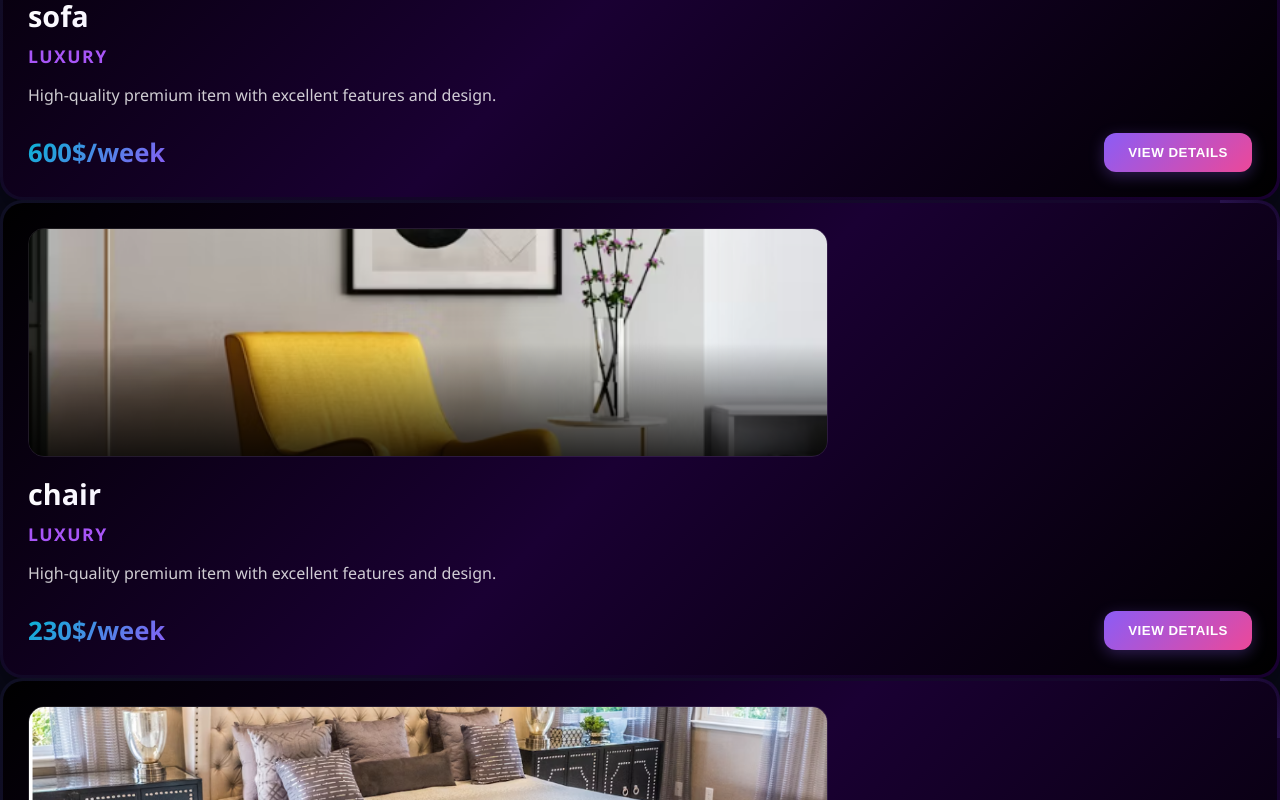
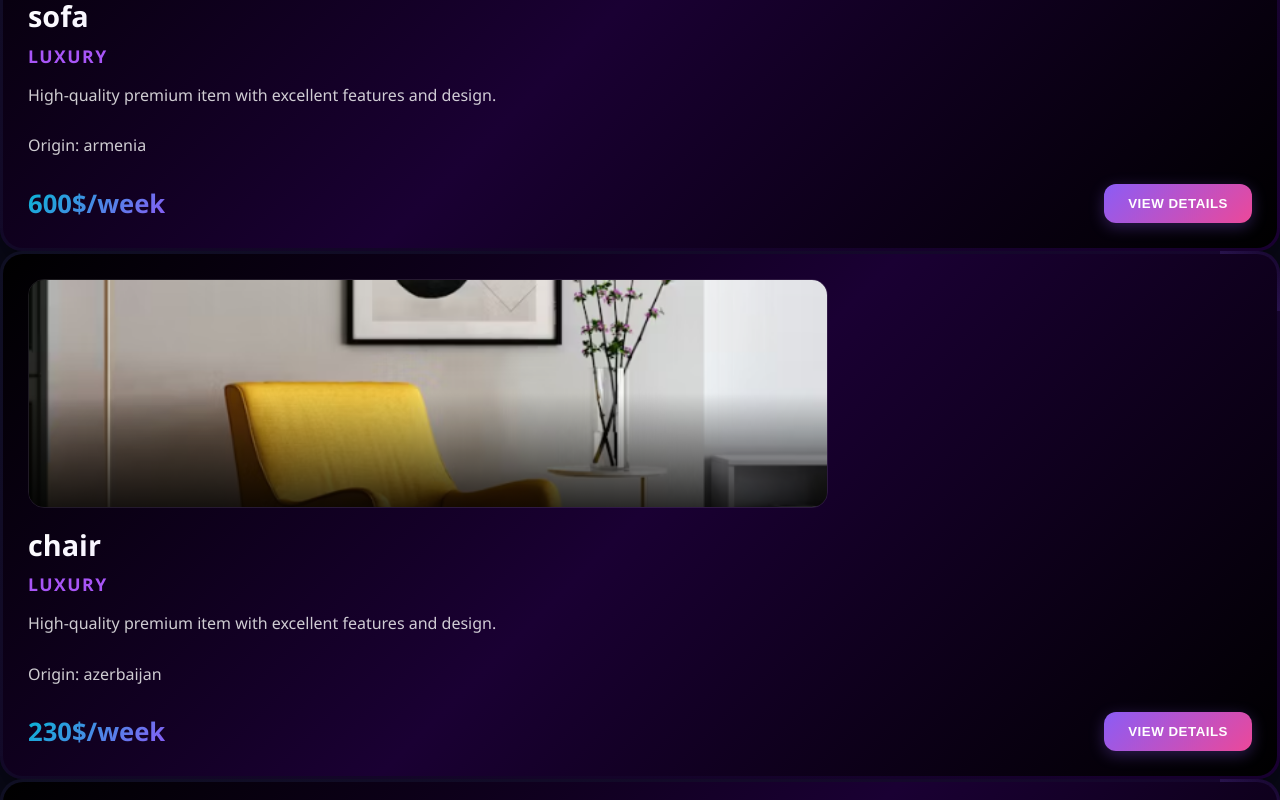
Before and after one commit to zayd100/xac, a React (Vite) app: page /pages/rent in a window 1280 px wide. Shown: the part 300-1100 px from the top of the page. Built offline with nearby package versions, Linux system fonts and the light colour scheme.

Commit message:
added countries

```diff
--- a/src/components/card.jsx
+++ b/src/components/card.jsx
@@ -1,7 +1,7 @@
 import React, { useState } from 'react';
 import '../styles/card.css';
 
-const Card = ({ name, type, price, image, description, features, availability }) => {
+const Card = ({ name, type, price, image, description, features, availability, country }) => {
     const [showPopup, setShowPopup] = useState(false);
 
     const openPopup = () => setShowPopup(true);
@@ -20,6 +20,7 @@ const Card = ({ name, type, price, image, description, features, availability })
                     <p className="card-description">
                         {description || "High-quality premium item with excellent features and design."}
                     </p>
+                    <p className='card-description'>Origin: {country}</p>
                     <div className="card-footer">
                         <div className="card-price">{price}$/week</div>
                         <button className="card-button" onClick={openPopup}>
@@ -71,7 +72,12 @@ const Card = ({ name, type, price, image, description, features, availability })
                                 <p className="availability-status">
                                     {availability || "In Stock"}
                                 </p>
-                            </div>
+                                </div>
+                                <h3>Country of origin</h3>
+                                <p className='availability-status'>
+                                    {country}
+                                </p>
+
                         </div>
 
                         <div className="popup-footer">
--- a/src/pages/home.jsx
+++ b/src/pages/home.jsx
@@ -3,9 +3,9 @@ import Footer from '../components/footer';
 import Navbar from '../components/navbar';
 function Home(){
     return(
-     <>
-     <p>testnet</p>
-     </>
+     <div className="app-container">
+     <h1>Welcome to Rent the F</h1>
+     </div>
     );
 }
 export default Home;
--- a/src/pages/rent.jsx
+++ b/src/pages/rent.jsx
@@ -9,32 +9,36 @@ const Rent= () =>{
     name: "sofa",
     type:"luxury",
     price:600,
-    image: sofa
+    image: sofa,
+    country:"armenia"
 },
 {
     name: "chair",
     type:"luxury",
     price:230,
-    image: chair
+    image: chair,
+    country: "azerbaijan"
 },
 {
     name: "King Size Bed",
     type : "Premium",
     price: 900,
-    image: bed
+    image: bed,
+    country: "belgium"
 },
 {
     name: "Study Lamp",
     type: "Standard",
     price: 200,
-    image: lamp
+    image: lamp,
+    country: "usa"
 }
     ];
     return(
         <div >
         <p>Rent</p>
         {carddata.map((item, index) => (
-            <Card key={index} name={item.name} type={item.type} price={item.price} image={item.image}/>
+            <Card key={index} name={item.name} type={item.type} price={item.price} image={item.image} country={item.country}/>
         ))}
         </div>
     );
```
